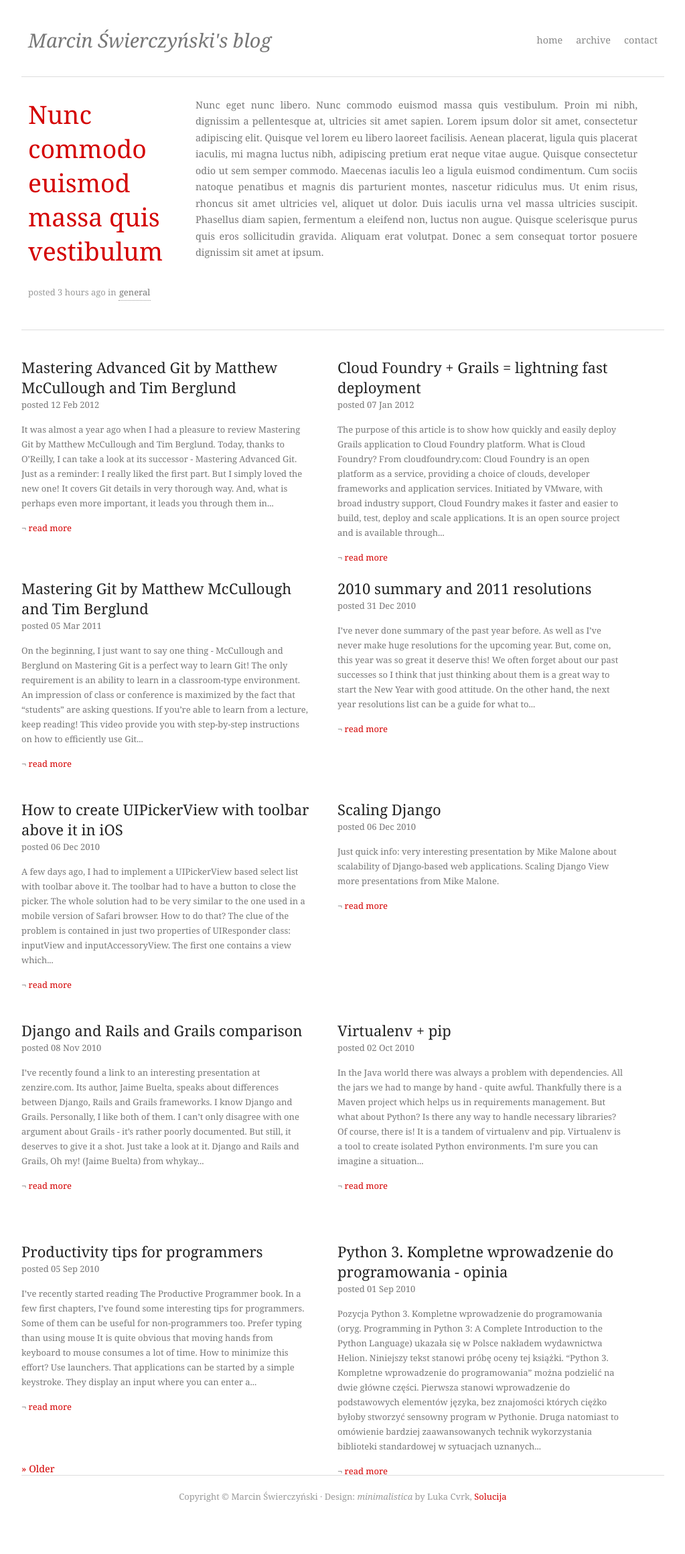
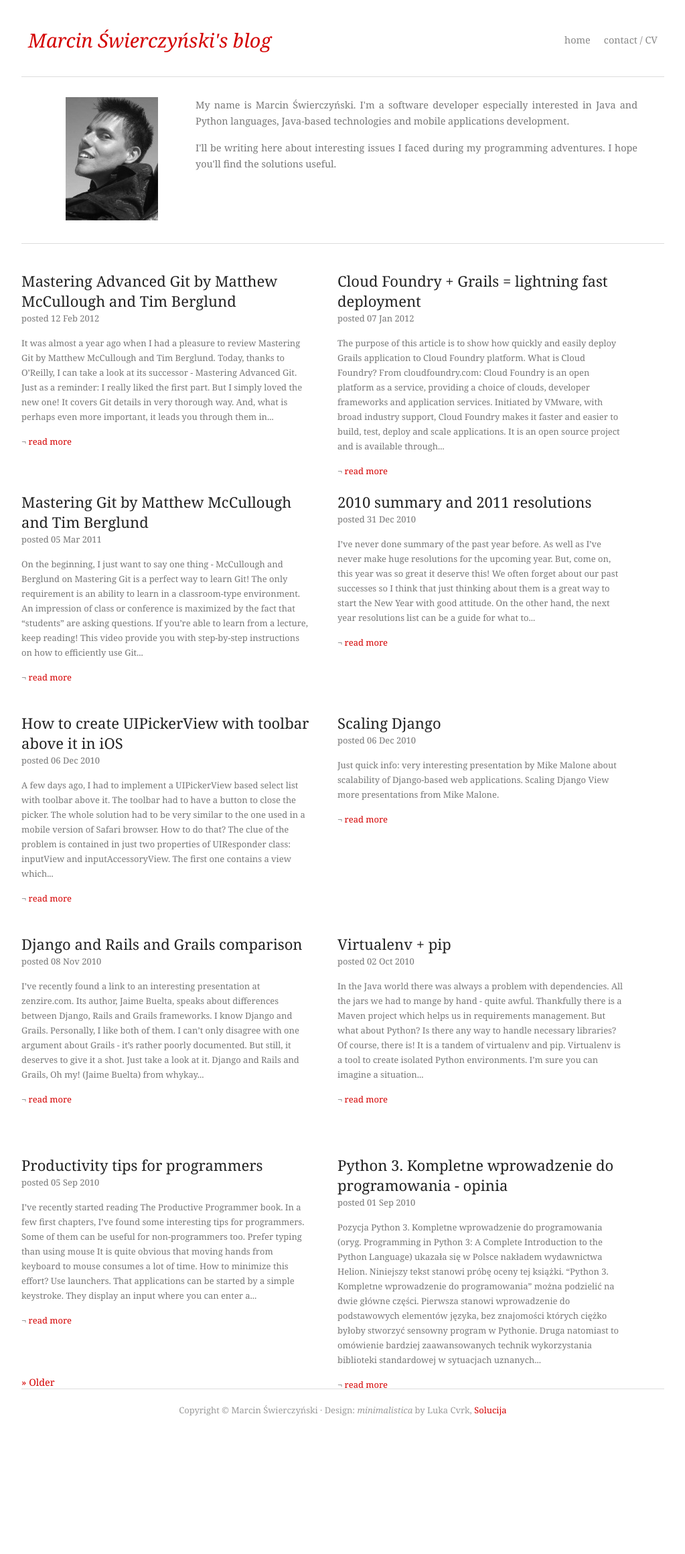
Before and after one commit to MarcinSwierczynski/marcinos.github.com, a Jekyll site: the page built from index.html, in a window 1280 px wide. Shown: the whole page at 67% size, without its empty margins (128-1151 px from the left). Built offline with Jekyll 4.4.1, drawn with Linux system fonts in a browser that asks for light colours; the list of posts is cut into pages by our own code; after the commit the page ends 2191 px from its top, so only the background shows below that.

Commit message:
About me

```diff
--- a/_layouts/default.html
+++ b/_layouts/default.html
@@ -12,8 +12,7 @@
 
 		<ul id="menu">
 			<li><a href="/">home</a></li>
-			<li><a href="#">archive</a></li>
-			<li><a href="#">contact</a></li>
+			<li><a href="http://cv.swierczynski.net/">contact / CV</a></li>
 		</ul>
 		<div class="x"></div>
 
--- a/_layouts/home.html
+++ b/_layouts/home.html
@@ -6,23 +6,21 @@
 	<title>{{ page.title }}</title>
 </head>
 <body>
-	<div id="content">
+	<div id="content" class="home">
 		<h1>Marcin Świerczyński's blog</h1>
 
 		<ul id="menu">
-			<li><a href="#">home</a></li>
-			<li><a href="#">archive</a></li>
-			<li><a href="#">contact</a></li>
+			<li><a href="/">home</a></li>
+			<li><a href="http://cv.swierczynski.net/">contact / CV</a></li>
 		</ul>
 
 		<div class="post">
-			<div class="details">
-				<h2><a href="#">Nunc commodo euismod massa quis vestibulum</a></h2>
-				<p class="info">posted 3 hours ago in <a href="#">general</a></p>
-
+			<div class="details photo">
+				<img src="/img/photo.jpg" alt="Marcin Świerczyński" />
 			</div>
 			<div class="body">
-				<p>Nunc eget nunc libero. Nunc commodo euismod massa quis vestibulum. Proin mi nibh, dignissim a pellentesque at, ultricies sit amet sapien. Lorem ipsum dolor sit amet, consectetur adipiscing elit. Quisque vel lorem eu libero laoreet facilisis. Aenean placerat, ligula quis placerat iaculis, mi magna luctus nibh, adipiscing pretium erat neque vitae augue. Quisque consectetur odio ut sem semper commodo. Maecenas iaculis leo a ligula euismod condimentum. Cum sociis natoque penatibus et magnis dis parturient montes, nascetur ridiculus mus. Ut enim risus, rhoncus sit amet ultricies vel, aliquet ut dolor. Duis iaculis urna vel massa ultricies suscipit. Phasellus diam sapien, fermentum a eleifend non, luctus non augue. Quisque scelerisque purus quis eros sollicitudin gravida. Aliquam erat volutpat. Donec a sem consequat tortor posuere dignissim sit amet at ipsum.</p>
+				<p>My name is Marcin Świerczyński. I'm a software developer especially interested in Java and Python languages, Java-based technologies and mobile applications development.</p>
+				<p>I'll be writing here about interesting issues I faced during my programming adventures. I hope you'll find the solutions useful.</p>
 			</div>
 			<div class="x"></div>
 		</div>
--- a/css/main.css
+++ b/css/main.css
@@ -6,6 +6,7 @@ p { line-height: 1.7em; margin: 0 0 15px; }
 .x { clear: both; }
 
 h1 { float: left; font-size: 2em; font-weight: normal; font-style: italic; padding: 0 0 25px 10px; margin: 0 0 10px; }
+.home h1 { color: #D40000; }
 h2 { font-weight: normal; font-size: 2.6em; padding: 0 0 10px; margin: 0 0 15px; }
 h3 { font-size: 1.7em; font-weight: normal; }
 	h3 a { color: #222; }
@@ -19,6 +20,7 @@ h3 { font-size: 1.7em; font-weight: normal; }
 
 .post { clear: both; padding: 30px 10px; border-top: 1px solid #ddd; border-bottom: 1px solid #ddd; margin: 0 0 40px; }
 	.post .details { float: left; width: 250px; }
+	.post .photo { text-align: center; }
 	.post .details .info { font-size: .9em; color: #999; }
 		.post .details .info a { color: #777; border-bottom: 1px dotted #999; padding: 3px 1px; }
 	/*.post .body { float: right; width: 618px; padding: 0 0 0 30px; border-left: 1px solid #ddd; }*/
```
Also changed, not shown: img/photo.jpg (added).
